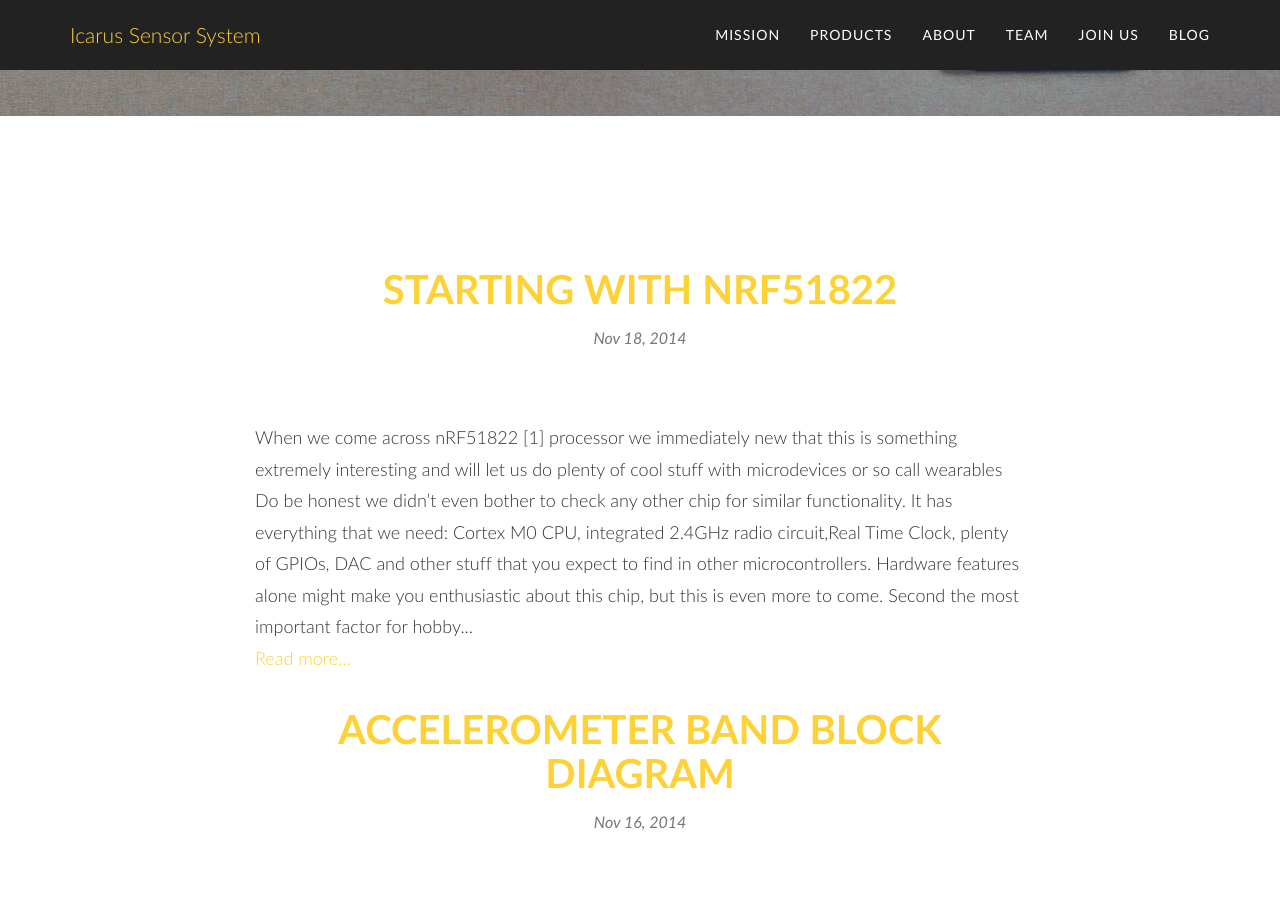
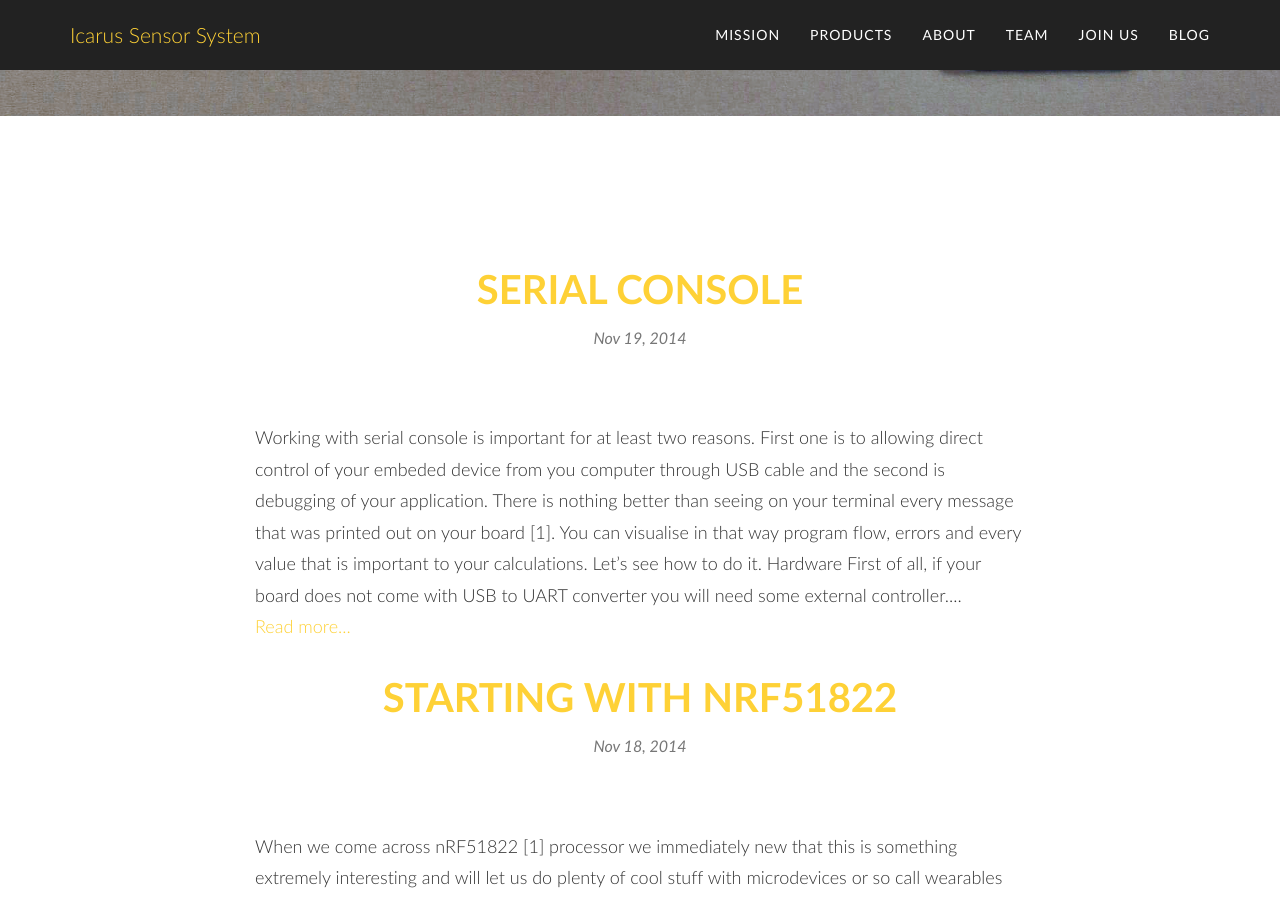
Before and after one commit to icarus-sensors/icarus-sensors.github.io, a Jekyll site: the page built from blog.html, in a window 1280 px wide and 900 px high, scrolled down 642 px. Built offline with Jekyll 4.4.1, drawn with Linux system fonts in a browser that asks for light colours.

Commit message:
serial console

```diff
--- a/_posts/2014-11-18-working-with-nRF51822.md
+++ b/_posts/2014-11-18-starting-with-nRF51822.md
@@ -145,6 +145,8 @@ supply voltage:      VDD <-----------> 3.3V  (pin7,pin8)
 SWD clock:           SWD <-----------> SWCLK (pin2)
 SWD data I/O:      SWDIO <-----------> SWDIO (pin4)
 {% endhighlight %}
+
+To make it easier for you this is pinout diagram of Core51822 board.
 
 ![Core51822 pinout layout][MK-NRF51822]
 
@@ -219,6 +221,33 @@ mv combined.hex Blinking-Led_NRF51822_.hex
 
 Now you can upload you binaries into the chip exactly the same as way as before.
 
+##Troubleshooting
+
+###Flash not initialized
+When you get error while flashing your image like that
+
+{% highlight bash %}
+failed erasing sectors 0 to 116
+in procedure ‘flash'
+{% endhighlight %}
+
+it probably means that you have to unblock your first sector of flash memory.
+
+{% highlight bash %}
+nrf51 mass_erase
+{% endhighlight %}
+
+###Bad connection to processor
+
+If you get error like that check all your connection between programmer and processor. It is one of them which cause trouble.
+
+{% highlight bash %}
+Error: open failed
+in procedure 'transport'
+in procedure 'init'
+{% endhighlight %}
+
+The most important thing while troubleshooting is to check and double check all your connections wires.
 
 [1]: https://www.nordicsemi.com/eng/Products/Bluetooth-Smart-Bluetooth-low-energy/nRF51822
 [2]: http://developer.mbed.org/platforms/Nordic-nRF51822/
--- /dev/null
+++ b/_posts/2014-11-19-serial-console.md
@@ -0,0 +1,123 @@
+---
+layout: post
+title:  "Serial Console"
+date:   2014-11-19
+categories: general
+---
+Working with serial console is important for at least two reasons. First one is to allowing direct control of your embeded
+device from you computer through USB cable and the second is debugging of your application. There is nothing better than seeing
+on your terminal every message that was printed out on your board [[1]][1]. You can visualise in that way program flow, errors
+and every value that is important to your calculations. Let's see how to do it.
+
+##Hardware
+
+First of all, if your board does not come with USB to UART converter you will need some external controller. That devices are also
+called USB Serial Console cable. We will be using one that is based on CP2102 chip from Silicon Labs [[2]][2]. You can find plenty of them on eBay.
+There are other options too, so just check them out and pick one that you like.
+
+![Mini CP2102 USB 2.0 to UART][Mini CP2102]
+
+##Software
+
+###Driver
+
+If you have this one or other which is based on CP210x download and install
+[CP210x USB to UART Bridge VCP Drivers](http://www.silabs.com/products/mcu/pages/usbtouartbridgevcpdrivers.aspx).
+
+You need to restart computer after installing that driver. You can check that your driver recognise you serial console with:
+
+{% highlight bash %}
+> ls /dev/cu.*
+/dev/cu.Bluetooth-Incoming-Port	/dev/cu.Bluetooth-Modem		/dev/cu.SLAB_USBtoUART
+{% endhighlight %}
+
+###Console
+
+To communicate through serial console we will be using just terminal program "screen". It is not maybe the most convenient way but for our needs
+ it is just enough. There are plenty of other possibilities that you can find in internet, pick one that you like the most [[3]][3].
+
+With screen you can do:
+
+{% highlight bash %}
+> screen /dev/cu.SLAB_USBtoUART 9600
+{% endhighlight %}
+
+and than communication window will be open. To exit that window you need to press ctrl+a & ctrl+\ key sequence. The default
+setting for a Serial connection on the mbed Microcontroller is 9600 baud.
+
+##Wiring up
+
+For the standard nrf51 platform pins are configured like that:
+
+{% highlight cpp %}
+                  nRF51822 module    ST-LINK/V2
+common ground:       GND <-----------> GND
+supply voltage:      VDD <-----------> 3.3V  //don't connect if you already have one
+TX:                p0.09 <-----------> RXD
+RX:                p0.11 <-----------> TXD
+{% endhighlight %}
+
+To make it easier for you this is pinout diagram of Core51822 board.
+
+![Core51822 pinout layout][MK-NRF51822]
+
+
+##Simple program
+
+We've provide you with some simple program to test communication between computer and your device. What does this program
+do is just print some text messages into the console and then wait for input. It just go like that in the loop.
+
+{% highlight cpp %}
+#include "mbed.h"
+
+#define BAUD_RATE 9600 //default baud rate
+
+char name[256] = {0};
+
+int main() {
+    //Configure boud rate
+    Serial s(USBTX, USBRX); //default for nrf51 is p0.09 p0.11
+    s.baud(BAUD_RATE);
+
+    while(1) {
+        printf("Hi!\r\n");
+        printf("What is your name (input name and hit enter)?\r\n");
+        scanf( "%s" , name );
+        printf("Hi %s!\r\n",name);
+        printf("It was nice to meet you!\r\n\r\n\r\n\r\n");
+    }
+}
+{% endhighlight %}
+
+You can modify baud rate to whatever you like or just drop that first secion. List of supported baud rates is:
+110, 300, 600, 1200, 2400, 4800, 9600, 14400, 19200, 38400, 57600, 115200, 230400, 460800, 921600 [[4]][4]. Last two did
+not work for us at the moment.
+
+##Running example
+
+You can checkout this program at [Icarus Sensors / Serial Console](http://developer.mbed.org/teams/Icarus-Sensors/code/Serial-Console/) repository
+and directly import to your mbed compiler.
+
+After downloading your binaries flash it to your processor, open terminal and reset your device back in telnet window. For more details
+you can check [Starting with nRF51822]({% post_url 2014-11-18-starting-with-nRF51822 %}).
+
+Sample output from terminal with the screen running can be:
+
+{% highlight bash %}
+> screen /dev/cu.SLAB_USBtoUART 9600
+Hi!
+What is your name (input name and hit enter)?
+Hi Marek!
+It was nice to meet you!
+{% endhighlight %}
+
+That was it. Have fun and let us know how do you find this instructions.
+
+[1]: https://developer.mbed.org/handbook/Debugging
+[2]: http://www.silabs.com/products/interface/usbtouart/Pages/usb-to-uart-bridge.aspx
+[3]: http://pbxbook.com/other/mac-tty.html
+[4]: https://developer.mbed.org/forum/mbed/topic/893/?page=1#comment-4526
+
+
+[Mini CP2102]: /img/posts/general/cp2102.jpg "Mini CP2102 USB 2.0 to UART"
+[MK-NRF51822]: /img/posts/general/MK-NRF51822-2.jpg "Core51822 pinout layout"
```
Also changed, not shown: other parts of _posts/2014-11-18-starting-with-nRF51822.md (+1 -5 lines), _drafts/serial-console.md (deleted, +0 -20 lines), img/posts/general/MK-NRF51822-2.jpg.
